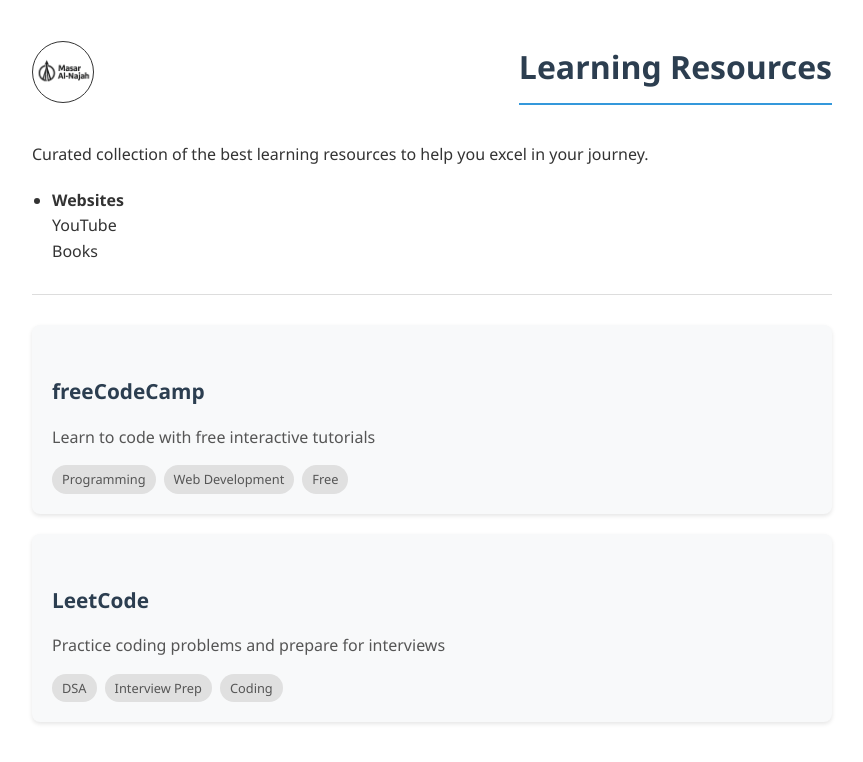
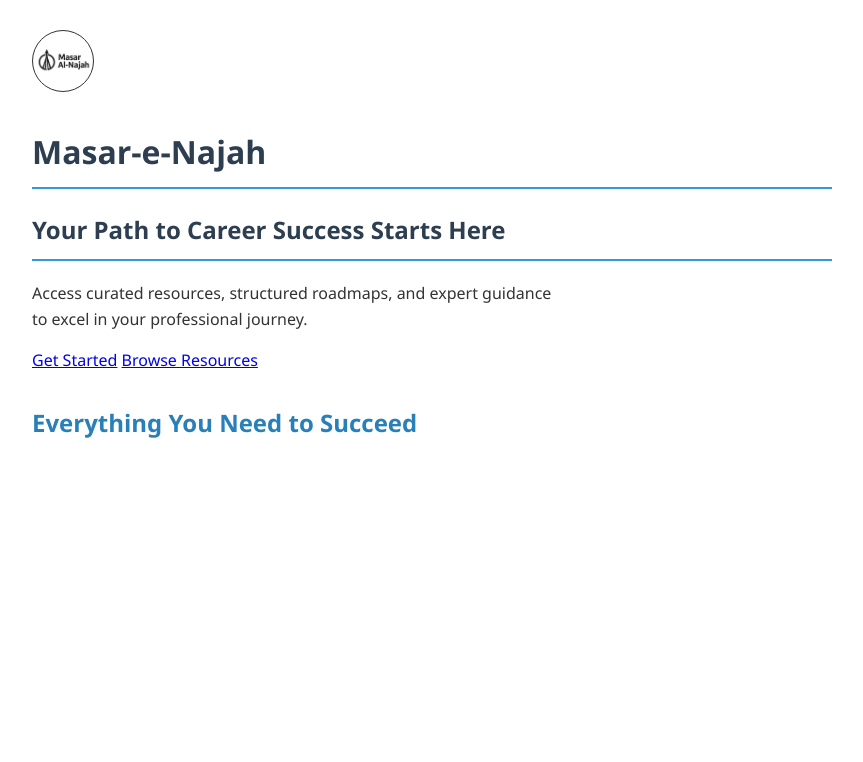
Before and after one commit to MahraibFatima/Masar-e-Najah, a plain HTML site: page index.html in a window 1280 px wide. Shown: the whole page, without its empty margins (208-1071 px from the left). Drawn offline with Linux system fonts and the light colour scheme.

Commit message:
home added to index.html and index.html code forwarded to learning_resouce.html file

```diff
--- a/index.html
+++ b/index.html
@@ -3,45 +3,33 @@
 <head>
     <meta charset="UTF-8">
     <meta name="viewport" content="width=device-width, initial-scale=1.0">
-    <title>Masar-e-Najah</title>
-    <link rel="icon" href="imgs/masar_e_najah.png" type="imgs/masar-e-najah">
+    <title>Masar-e-Najah - Your Career Success Path</title>
+    <link rel="icon" href="imgs/masar_e_najah.png" type="image/png">
     <link rel="stylesheet" href="style.css">
 </head>
 <body>
-    <header class="head">
-        <a href="#">
-        <img src="/imgs/masar_e_najah.png" class="logo" alt="logo">
-    </a>
-    <h1>Learning Resources</h1>
+    <header class="header-container">
+        <div class="logo-title-group">
+            <a href="index.html">
+                <img src="imgs/masar_e_najah.png" class="logo" alt="logo">
+            </a>
+            <h1>Masar-e-Najah</h1>
+        </div>
     </header>
 
+    <main class="hero-container">
+        <section class="hero">
+            <h1 class="hero-title">Your Path to Career Success Starts Here</h1>
+            <p class="hero-subtitle">Access curated resources, structured roadmaps, and expert guidance<br>to excel in your professional journey.</p>
+            <div class="cta-buttons">
+                <a href="#" class="cta-primary">Get Started</a>
+                <a href="learning_resource.html" class="cta-secondary">Browse Resources</a>
+            </div>
+        </section>
 
-    <p class="intro">Curated collection of the best learning resources to help you excel in your journey.</p>
-
-    <ul class="resource-list">
-        <li><strong>Websites</strong><br>YouTube<br>Books</li>
-    </ul>
-
-    <hr>
-
-    <div class="resource-card">
-        <h2 class="resource-title">freeCodeCamp</h2>
-        <p class="resource-description">Learn to code with free interactive tutorials</p>
-        <div class="tags">
-            <span class="tag">Programming</span>
-            <span class="tag">Web Development</span>
-            <span class="tag">Free</span>
-        </div>
-    </div>
-
-    <div class="resource-card">
-        <h2 class="resource-title">LeetCode</h2>
-        <p class="resource-description">Practice coding problems and prepare for interviews</p>
-        <div class="tags">
-            <span class="tag">DSA</span>
-            <span class="tag">Interview Prep</span>
-            <span class="tag">Coding</span>
-        </div>
-    </div>
+        <section class="features">
+            <h2>Everything You Need to Succeed</h2>
+        </section>
+    </main>
 </body>
 </html>
```
